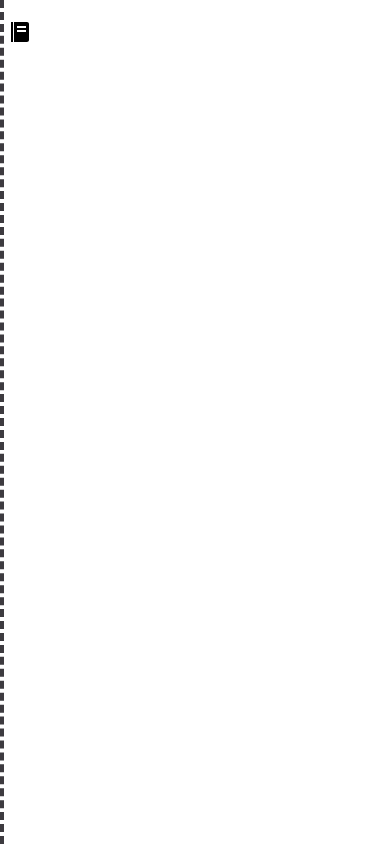
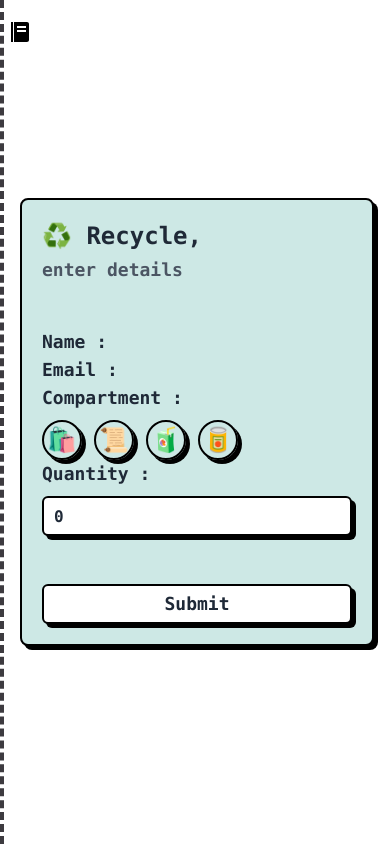
Before and after one commit to samarjit-singh/Renie-assignment, a React (Create React App) app in the folder renie-frontend/: page /dashboard in a window 390 px wide. Built offline with nearby package versions, Linux system fonts and the light colour scheme.

Commit message:
responsive

```diff
--- a/renie-frontend/src/pages/dashboard/Dashboard.js
+++ b/renie-frontend/src/pages/dashboard/Dashboard.js
@@ -40,6 +40,7 @@ const Dashboard = () => {
         />
 
         <Routes>
+          <Route path="/" element={<Recycle />} />
           <Route path="/recycle" element={<Recycle />} />
           <Route path="/userdashboard" element={<UserDashboard />} />
         </Routes>
--- a/renie-frontend/src/pages/dashboard/_components/navigation.js
+++ b/renie-frontend/src/pages/dashboard/_components/navigation.js
@@ -2,8 +2,10 @@ import React, { useEffect, useState } from "react";
 import { Link } from "react-router-dom";
 import { FaAngleDoubleLeft } from "react-icons/fa";
 import { CgProfile } from "react-icons/cg";
+import { useNavigate } from "react-router-dom";
 
 const Navigation = ({ isSidebarOpen, setSidebarOpen }) => {
+  const navigate = useNavigate();
   const [email, setEmail] = useState("");
   const [userName, setUserName] = useState("");
 
@@ -18,6 +20,11 @@ const Navigation = ({ isSidebarOpen, setSidebarOpen }) => {
 
   const handleToggleSidebar = () => {
     setSidebarOpen(!isSidebarOpen);
+  };
+
+  const handleLogout = () => {
+    localStorage.removeItem("userData");
+    navigate("/");
   };
 
   return (
@@ -72,6 +79,15 @@ const Navigation = ({ isSidebarOpen, setSidebarOpen }) => {
             <p className="font-bold">Settings</p>
           </span>
         </div>
+        <div
+          className="flex items-center justify-between h-8 bg-gray-100 cursor-pointer"
+          onClick={handleLogout}
+        >
+          <span className="flex gap-x-3">
+            <p className="h-5 w-5 ml-4">👋🏽</p>
+            <p className="font-bold">Logout</p>
+          </span>
+        </div>
       </aside>
     </>
   );
--- a/renie-frontend/src/pages/dashboard/dashPages/Recycle.js
+++ b/renie-frontend/src/pages/dashboard/dashPages/Recycle.js
@@ -79,9 +79,8 @@ const Recycle = () => {
   };
 
   return (
-    <div>
-      <div className="flex justify-center items-center min-h-screen font-mono">
-        <div className="bg-[#CDE8E5] flex flex-col items-start justify-center gap-5 p-5 border-2 border-black rounded-lg shadow-[4px_4px_black]">
+    <div className="flex justify-center items-center min-h-screen font-mono p-4 sm:p-8">
+      <div className="bg-[#CDE8E5] flex flex-col items-start justify-center gap-5 p-5 border-2 border-black rounded-lg shadow-[4px_4px_black] w-full max-w-md">
         <div className="text-2xl font-black text-gray-800 mb-6">
           ♻️ Recycle,
           <br />
@@ -93,14 +92,14 @@ const Recycle = () => {
           <p className="text-lg font-semibold text-gray-800">
             Name : {userName}
           </p>
-            <p className="text-lg font-semibold text-gray-800 mt-5">
+          <p className="text-lg font-semibold text-gray-800 lg:mt-5">
             Email : {email}
           </p>
           <form onSubmit={handleSubmit}>
             <div className="text-lg font-semibold text-gray-800">
-                <span className="flex items-center justify-between gap-5 h-16">
+              <span className="lg:flex items-start sm:items-center justify-between gap-5 h-16">
                 Compartment :
-                  <li className="flex gap-5">
+                <li className="flex gap-3 sm:gap-5 mt-2 sm:mt-0">
                   <ul
                     onClick={() => handleCompartmentClick("plastic")}
                     className={`cursor-pointer w-10 h-10 rounded-full border-2 border-black shadow-[4px_4px_black] text-2xl text-gray-800 flex justify-center items-center ${
@@ -136,19 +135,19 @@ const Recycle = () => {
                 </li>
               </span>
               <span className="mt-10">
-                  Quantity :{" "}
+                Quantity :
                 <input
                   type="number"
                   value={quantity}
                   onChange={handleQuantityChange}
-                    className="w-64 h-10 rounded-md border-2 border-black shadow-[4px_4px_black] text-base font-semibold text-gray-800 px-2.5 outline-none focus:border-[#7AB2B2]"
+                  className="w-full sm:w-64 h-10 rounded-md border-2 border-black shadow-[4px_4px_black] text-base font-semibold text-gray-800 px-2.5 outline-none focus:border-[#7AB2B2] mt-2 sm:mt-0 lg:ml-4"
                 />
               </span>
             </div>
             <div className="flex items-center">
               <button
                 type="submit"
-                  className="w-40 h-10 mx-auto mt-12 rounded-md border-2 border-black bg-white shadow-[4px_4px_black] text-lg font-semibold text-gray-800 cursor-pointer active:shadow-none active:translate-x-1 active:translate-y-1"
+                className="w-full sm:w-40 h-10 mx-auto mt-12 rounded-md border-2 border-black bg-white shadow-[4px_4px_black] text-lg font-semibold text-gray-800 cursor-pointer active:shadow-none active:translate-x-1 active:translate-y-1"
               >
                 Submit
               </button>
@@ -157,7 +156,6 @@ const Recycle = () => {
         </div>
       </div>
     </div>
-    </div>
   );
 };
 
--- a/renie-frontend/src/pages/dashboard/dashPages/UserDashboard.js
+++ b/renie-frontend/src/pages/dashboard/dashPages/UserDashboard.js
@@ -16,11 +16,7 @@ const UserDashboard = () => {
   });
   const [totalQuantity, setTotalQuantity] = useState(0);
   const [chartData, setChartData] = useState([]);
-
-  useEffect(() => {
-    console.log("Quantities", quantities);
-    console.log("Line Chart Data", chartData);
-  }, [chartData]);
+  const [userPoints, setUserPoints] = useState("");
 
   useEffect(() => {
     const userData = localStorage.getItem("userData");
@@ -29,6 +25,26 @@ const UserDashboard = () => {
       setUserId(parsedUserData.id);
     }
   }, []);
+
+  useEffect(() => {
+    const fetchUserPersonalData = async () => {
+      try {
+        const response = await axios.get(
+          `http://localhost:5000/user/${userId}`
+        );
+
+        const points = response.data?.points;
+        setUserPoints(points);
+        console.log("user points", userPoints);
+      } catch (error) {
+        console.error("Error fetching user data:", error);
+      }
+    };
+
+    if (userId) {
+      fetchUserPersonalData();
+    }
+  }, [userId, userPoints]);
 
   useEffect(() => {
     const fetchUserData = async () => {
@@ -83,16 +99,26 @@ const UserDashboard = () => {
 
   return (
     <div className="bg-gray-100 p-6 rounded-lg shadow-md font-mono">
-      <h1 className="text-2xl font-bold text-gray-800 mb-4 ml-2">User Dashboard</h1>
+      <h1 className="text-2xl font-bold text-gray-800 mb-4 ml-2">
+        User Dashboard
+      </h1>
 
       <div className="bg-white rounded-lg p-4 mb-4 flex items-center justify-between">
         <div className="flex items-center">
           <span className="text-3xl mr-2">📈</span>
-          <p className="text-lg">Number of Transactions you have made:</p>
+          <p className="text-lg">Number of Transactions:</p>
         </div>
         <p className="text-3xl font-bold text-gray-700">
           {transactions.length}
         </p>
+      </div>
+
+      <div className="bg-white rounded-lg p-4 mb-4 flex items-center justify-between">
+        <div className="flex items-center">
+          <span className="text-3xl mr-2">🪙</span>
+          <p className="text-lg">Points Earned:</p>
+        </div>
+        <p className="text-3xl font-bold text-gray-700">{userPoints}</p>
       </div>
 
       <div className="bg-white rounded-lg p-4 mb-4 flex items-center justify-between">
```
Lines whose indentation alone changed are shown as unchanged.
